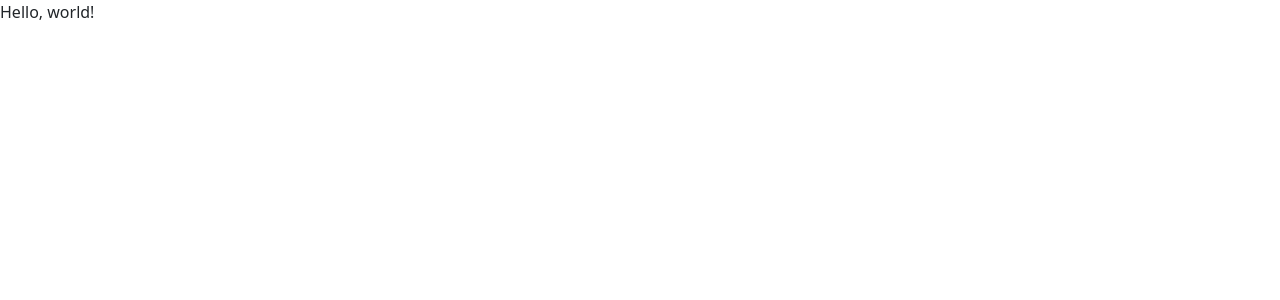
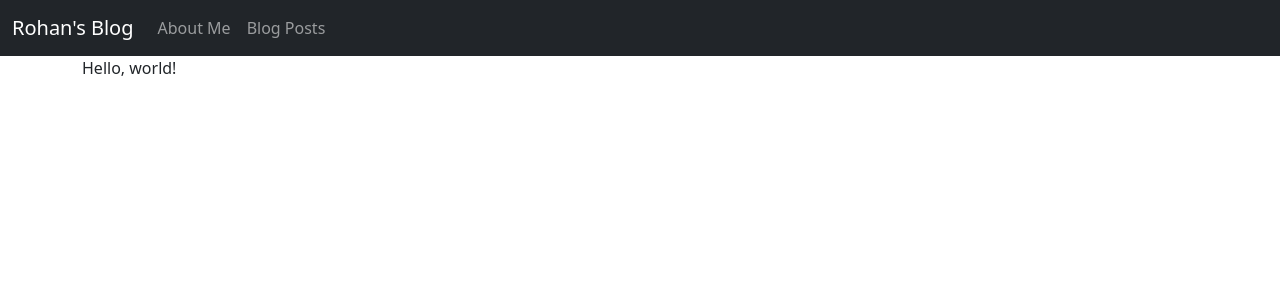
Before and after one commit to rohansatapathy/rohansatapathy.com, a Flask app: page / in a window 1280 px wide. Before the commit the part shown is almost empty. Shown: the top 300 px of the page. Run offline with Flask 2, Linux system fonts and the light colour scheme.

Commit message:
Add navbar

```diff
--- a/blog/routes.py
+++ b/blog/routes.py
@@ -1,8 +1,24 @@
 from flask import render_template, redirect, url_for
 
-from blog import app
+from blog import app, pages
 
 
 @app.route('/')
 def index():
     return render_template('index.html')
+
+
+@app.route('/<path:path>/')
+def page(path):
+    page = pages.get_or_404(path)
+    return render_template('page.html', page=page)
+
+
+@app.route('/about_me/')
+def about_me():
+    return "About Me"
+
+
+@app.route('/posts/')
+def posts():
+    return "Posts"
--- a/blog/templates/base.html
+++ b/blog/templates/base.html
@@ -14,9 +14,30 @@
   <link href="https://cdn.jsdelivr.net/npm/bootstrap@5.0.2/dist/css/bootstrap.min.css" rel="stylesheet" integrity="sha384-EVSTQN3/azprG1Anm3QDgpJLIm9Nao0Yz1ztcQTwFspd3yD65VohhpuuCOmLASjC" crossorigin="anonymous">
 </head>
 <body>
+  <!--- Navbar --->
+  <nav class="navbar navbar-expand-sm navbar-dark bg-dark">
+    <div class="container-fluid">
+      <a href="{{ url_for('index') }}" class="navbar-brand">Rohan's Blog</a>
+      <button class="navbar-toggler" type="button" data-bs-toggle="collapse" data-bs-target="#navbarSupportedContent" aria-controls="navbarSupportedContent" aria-expanded="false" aria-label="Toggle navigation">
+        <span class="navbar-toggler-icon"></span>
+      </button>
+      <div class="collapse navbar-collapse" id="navbarSupportedContent">
+        <ul class="navbar-nav">
+          <li class="nav-item">
+            <a href="{{ url_for('about_me') }}" class="nav-link">About Me</a>
+          </li>
+          <li class="nav-item">
+            <a href="{{ url_for('posts') }}" class="nav-link">Blog Posts</a>
+          </li>
+        </ul>
+      </div>
+    </div>
+  </nav>
 
-  {% block content %}{% endblock %}
 
+  <div class="container">
+    {% block content %}{% endblock %}
+  </div>
   <!--- Bootstrap JS -->
   <script src="https://cdn.jsdelivr.net/npm/bootstrap@5.0.2/dist/js/bootstrap.bundle.min.js" integrity="sha384-MrcW6ZMFYlzcLA8Nl+NtUVF0sA7MsXsP1UyJoMp4YLEuNSfAP+JcXn/tWtIaxVXM" crossorigin="anonymous"></script>
 </body>
```
